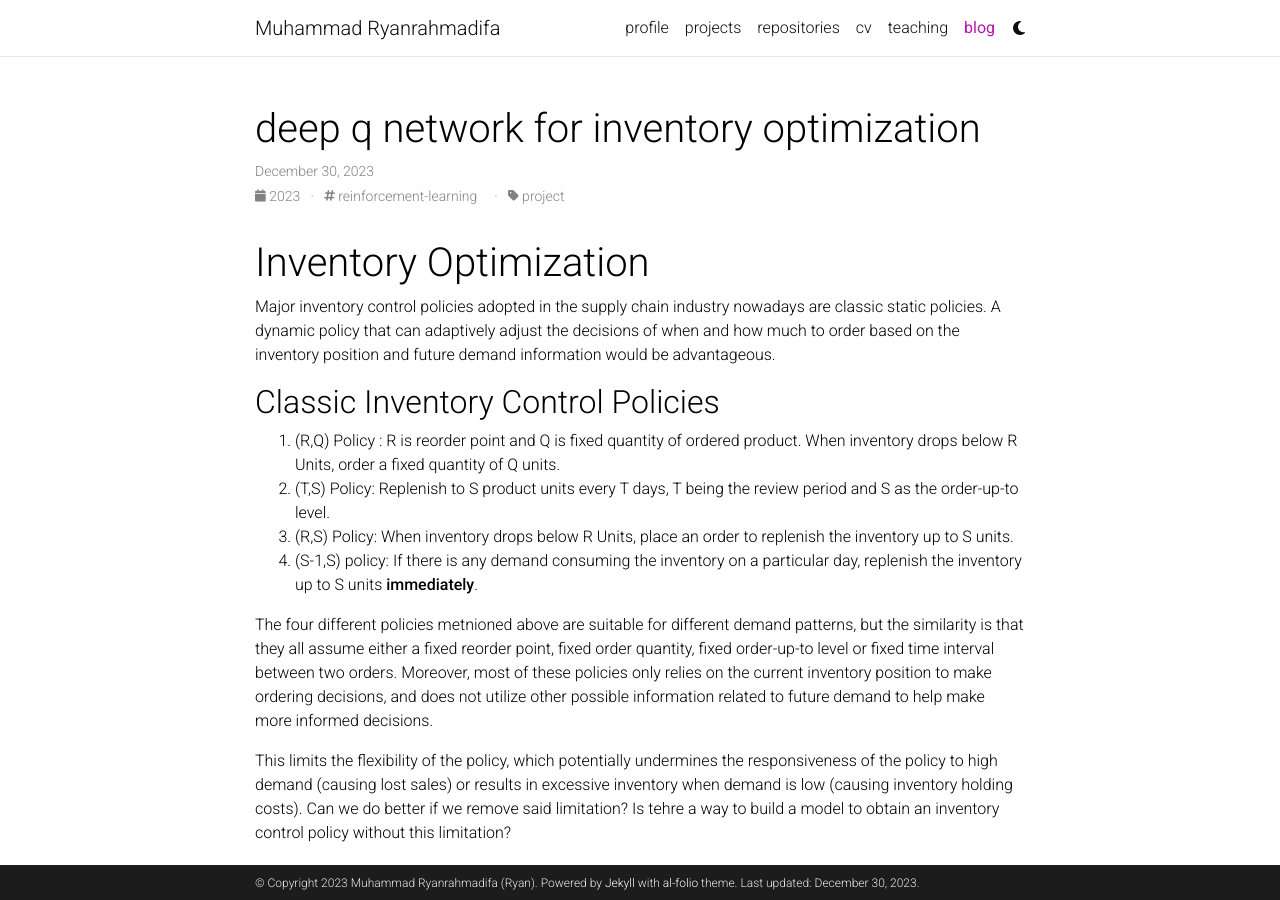
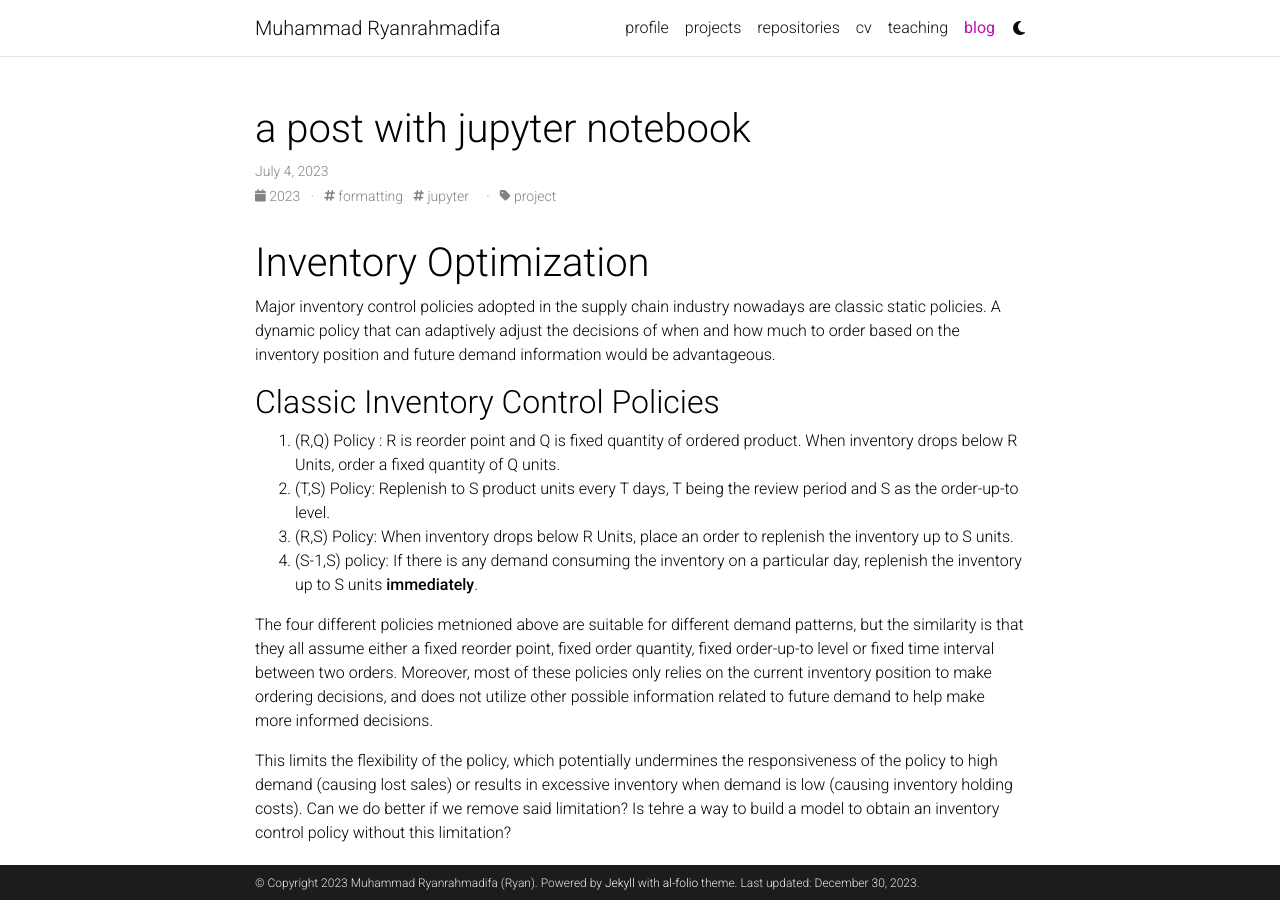
Before and after one commit to ryanrahmadifa/ryanrahmadifa.github.io, a Jekyll site: the page built from _posts/2023-12-30-rl-inventory-optimization.md, in a window 1280 px wide and 900 px high. Built offline with Jekyll 4.4.1, drawn with Linux system fonts in a browser that asks for light colours; full-size pictures stand in for the smaller copies a plugin makes; comment, search, counter and statistics services are not loaded; a style sheet for code colours, icons or effects is not loaded.

Commit message:
Edited post

```diff
--- a/_posts/2023-12-30-rl-inventory-optimization.md
+++ b/_posts/2023-12-30-rl-inventory-optimization.md
@@ -1,9 +1,9 @@
 ---
 layout: post
-title: deep q network for inventory optimization
-date: 2023-12-30 08:57:00-0400
-description: for the love of industrial engineering and deep learning
-tags: reinforcement-learning
+title: a post with jupyter notebook
+date: 2023-07-04 08:57:00-0400
+description: an example of a blog post with jupyter notebook
+tags: formatting jupyter
 categories: project
 giscus_comments: true
 related_posts: false
```
